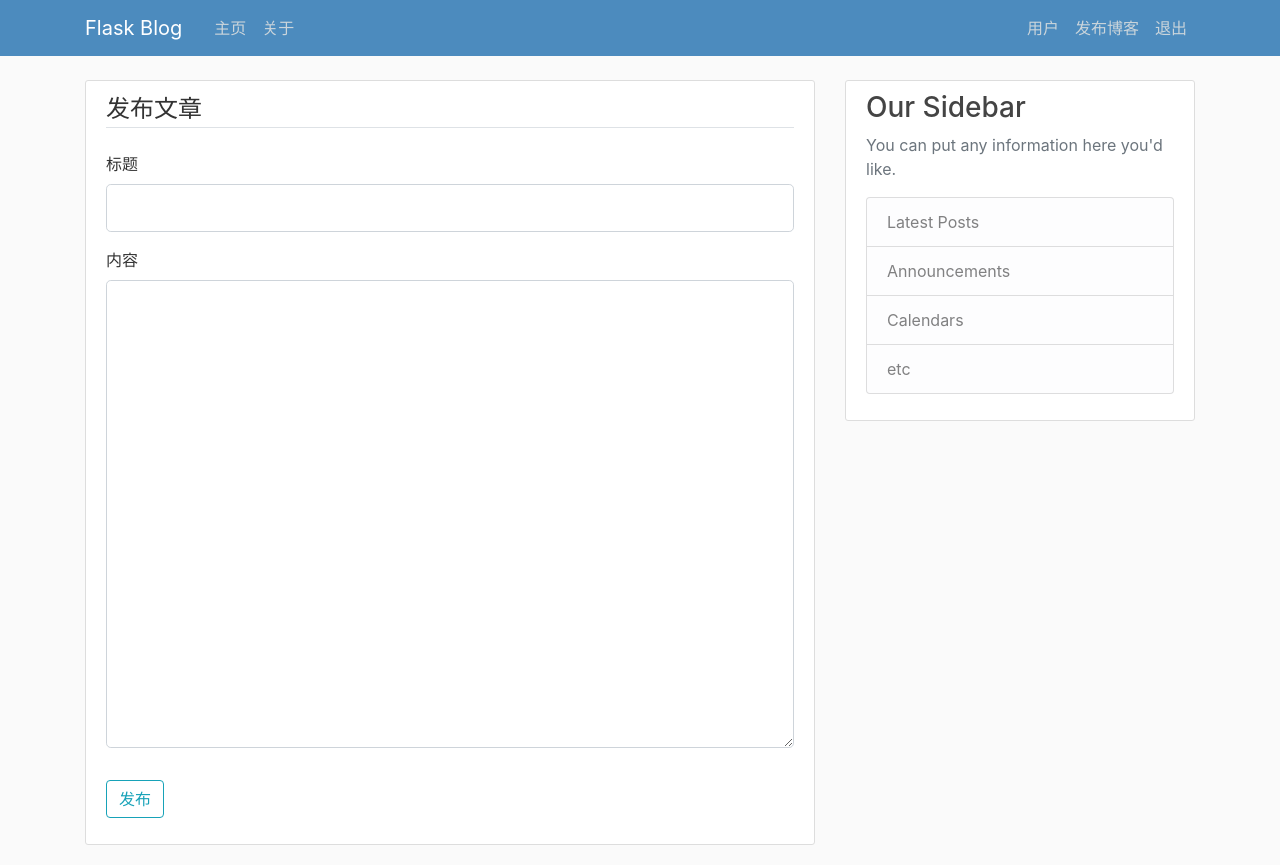
After one commit to guili618/flasky_blog, a Flask app: page /post/new in a window 1280 px wide. The commit adds this page. Run offline with Flask 2, Linux system fonts and the light colour scheme; a user stored in the database is signed in; tables that the repository leaves empty hold one stand-in row (values such as "Sample post"); some libraries are stand-ins or nearby versions.

Commit message:
20190309 crud

```diff
--- a/flasky_blog/forms.py
+++ b/flasky_blog/forms.py
@@ -1,19 +1,20 @@
 from flask_wtf import FlaskForm
 from flask_wtf.file import FileField,FileAllowed
 from flask_login import current_user
-from wtforms import StringField,PasswordField,SubmitField,BooleanField
+from wtforms import StringField,PasswordField,SubmitField,BooleanField \
+     ,TextAreaField
 from wtforms.validators import DataRequired,Length,Email,EqualTo,ValidationError
 from flasky_blog.models import User
 
 class RegistrationForm(FlaskForm):
-    username = StringField('Username',
+    username = StringField('用户名',
                             validators=[DataRequired(),Length(min=2,max=20)])
-    email = StringField('Email',
+    email = StringField('邮箱',
                             validators=[DataRequired(),Email()])
-    password = PasswordField('Password',validators=[DataRequired()])
-    confirm_password =  PasswordField('Password',
+    password = PasswordField('密码',validators=[DataRequired()])
+    confirm_password =  PasswordField('确认密码',
                             validators=[DataRequired(),EqualTo('password')])
-    submit = SubmitField('Sign Up')
+    submit = SubmitField('提交')
 
     def validate_username(self, username):
         user = User.query.filter_by(username=username.data).first()
@@ -53,3 +54,9 @@ class UpdateAccountForm(FlaskForm):
             user = User.query.filter_by(email=email.data).first()
             if user:
                 raise ValidationError('该email已经被使用，请输入不同的email ！')
+
+
+class PostForm(FlaskForm):
+    title = StringField('标题', validators=[DataRequired()])
+    content = TextAreaField('内容', validators=[DataRequired()])
+    submit = SubmitField('发布')
--- a/flasky_blog/routes.py
+++ b/flasky_blog/routes.py
@@ -1,33 +1,19 @@
 import os
 import secrets
 from PIL import Image
-from flask import Flask,render_template,url_for,flash,redirect,request
+from flask import Flask,render_template,url_for,flash,redirect,request,abort
 from flasky_blog import  app,db, bcrypt
 from flasky_blog.models import User,Post
-from flasky_blog.forms import RegistrationForm,LoginForm,UpdateAccountForm
+from flasky_blog.forms import RegistrationForm,LoginForm,UpdateAccountForm,\
+                              PostForm
 from flask_login import login_user,current_user,logout_user,login_required
 
-
-
-posts = [
-    {
-        'author': 'Corey Schafer',
-        'title': 'Blog Post 1',
-        'content': 'First post content',
-        'date_posted': 'April 20, 2018'
-    },
-    {
-        'author': 'Jane Doe',
-        'title': 'Blog Post 2',
-        'content': 'Second post content',
-        'date_posted': 'April 21, 2018'
-    }
-]
 
 
 @app.route("/")
 @app.route("/home")
 def home():
+    posts = Post.query.all()
     return render_template('home.html',posts=posts)
 
 @app.route("/about")
@@ -113,3 +99,54 @@ def account():
     image_file = url_for('static',filename='images/' + current_user.image_file)
     return render_template('account.html',title='Account',\
                                         image_file=image_file,form=form)
+
+
+
+@app.route("/post/new",methods=['GET','POST'])
+@login_required
+def new_post():
+    form = PostForm()
+    if form.validate_on_submit():
+        post = Post(title=form.title.data,content=form.content.data,\
+                    author=current_user)
+        db.session.add(post)
+        db.session.commit()
+        flash("文章已发布",'success')
+        return redirect(url_for('home'))
+    return render_template('create_post.html',title='New Post',form=form,\
+                            legend='发布文章')
+
+@app.route("/post/<int:post_id>")
+def post(post_id):
+    post = Post.query.get_or_404(post_id)
+    return render_template('post.html',title='post',post=post)
+
+@app.route("/post/<int:post_id>/update",methods=['GET','POST'])
+@login_required
+def update_post(post_id):
+    post = Post.query.get_or_404(post_id)
+    if post.author != current_user:
+        abort(403)
+    form = PostForm()
+    if form.validate_on_submit():
+        post.title = form.title.data
+        post.content = form.content.data
+        db.session.commit()
+        flash('文章已更新', 'success')
+        return redirect(url_for('post', post_id=post.id))
+    elif request.method == 'GET':
+        form.title.data = post.title
+        form.content.data = post.content
+    return render_template('create_post.html',title='update Post',form=form, \
+                            legend='修改文章')
+
+@app.route("/post/<int:post_id>/delete", methods=['POST'])
+@login_required
+def delete_post(post_id):
+    post = Post.query.get_or_404(post_id)
+    if post.author != current_user:
+        abort(403)
+    db.session.delete(post)
+    db.session.commit()
+    flash('文章已经删除', 'success')
+    return redirect(url_for('home'))
--- a/flasky_blog/static/main.css
+++ b/flasky_blog/static/main.css
@@ -9,7 +9,7 @@ body {
 }
 
 .bg-steel {
-    background-color: #5f788a;
+  background-color: #4c8bbe; /* 5f788a */
 }
 
 .site-header .navbar-nav .nav-link {
--- a/flasky_blog/templates/account.html
+++ b/flasky_blog/templates/account.html
@@ -2,7 +2,7 @@
 {% block content %}
     <div class="content-section">
             <div class="media">
-            <img class="rounded-circle account-img" src="{{ image_file }}">
+            <img class="rounded-circle account-img " src="{{ image_file }}">
             <div class="media-body">
                     <h2 class="account-heading">{{ current_user.username }}</h2>
                     <p class="text-secondary">{{ current_user.email }}</p>
--- a/flasky_blog/templates/base.html
+++ b/flasky_blog/templates/base.html
@@ -32,7 +32,8 @@
             <!-- Navbar Right Side -->
             <div class="navbar-nav">
               {% if current_user.is_authenticated %}
-               <a class="nav-item nav-link" href="{{ url_for('account') }}">用户</a>
+                <a class="nav-item nav-link" href="{{ url_for('account') }}">用户</a>
+                <a class="nav-item nav-link" href="{{ url_for('new_post') }}">发布博客</a>
                 <a class="nav-item nav-link" href="{{ url_for('logout') }}">退出</a>
               {% else %}
                 <a class="nav-item nav-link" href="{{ url_for('login') }}">登录</a>
--- /dev/null
+++ b/flasky_blog/templates/create_post.html
@@ -0,0 +1,40 @@
+{% extends "base.html" %}
+{% block content %}
+<div class="content-section">
+        <form method="POST" action="">
+            {{ form.hidden_tag() }}
+            <fieldset class="form-group">
+                <legend class="border-bottom mb-4">{{ legend }}</legend>
+                <div class="form-group">
+                    {{ form.title.label(class="form-control-label")}}
+                    {% if form.title.errors %}
+                    {{ form.title(class="form-control form-control-lg is-invalid")}}
+                    <div class="invalid-feedback">
+                        {% for errors in form.title.errors %}
+                            <span>{{ errors }}</span>
+                        {% endfor %}
+                    </div>
+                    {% else %}
+                    {{ form.title(class="form-control form-control-lg")}}
+                {% endif %}
+                </div>
+                <div class="form-group">
+                    {{ form.content.label(class="form-control-label")}}
+                    {% if form.content.errors %}
+                    {{ form.content(class="form-control form-control-lg is-invalid")}}
+                    <div class="invalid-feedback">
+                        {% for errors in form.content.errors %}
+                            <span>{{ errors }}</span>
+                        {% endfor %}
+                    </div>
+                    {% else %}
+                    {{ form.content(class="form-control form-control-lg",cols="10", rows="15") }}
+                {% endif %}
+                </div>
+            </fieldset>
+            <div class="form-group">
+                {{ form.submit(class="btn btn-outline-info") }}
+            </div>
+        </form>
+    </div>
+{% endblock  content %}
```
Also changed, not shown: flasky_blog/templates/home.html (+4 -3 lines), flasky_blog/templates/post.html (added, +39 -0 lines), flasky_blog/static/images/e5d3c6b109360a6e.jpg (added). Lines whose indentation alone changed are shown as unchanged.
